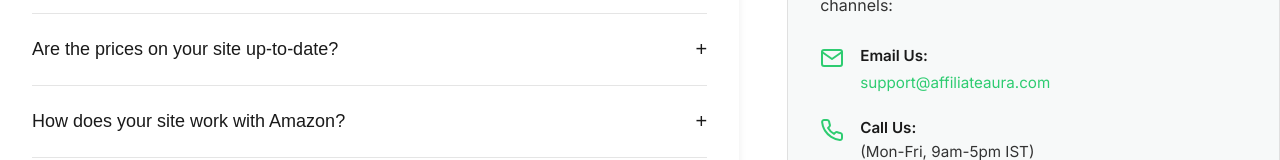
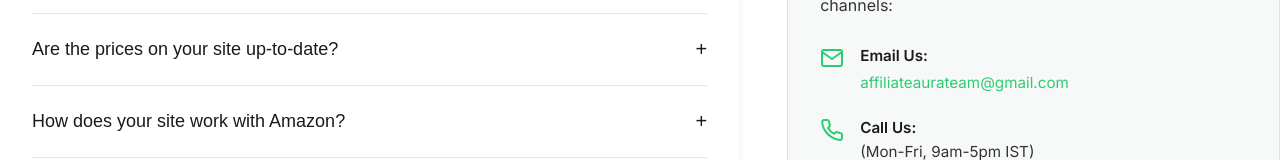
Before and after one commit to Tanagends/amazon, a Next.js app: page /contact in a window 1280 px wide. Shown: the part 525-685 px from the top of the page. Built offline with nearby package versions, Linux system fonts and the light colour scheme.

Commit message:
build fix

```diff
--- a/app/contact/page.jsx
+++ b/app/contact/page.jsx
@@ -50,7 +50,7 @@ export default function ContactPage() {
                   <FiMail className={styles.contactIcon} />
                   <div>
                     <strong>Email Us:</strong>
-                    <a href="mailto:support@affiliateaura.com">support@affiliateaura.com</a>
+                    <a href="mailto:support@affiliateaura.com">affiliateaurateam@gmail.com</a>
                   </div>
                 </li>
                 <li>
```
